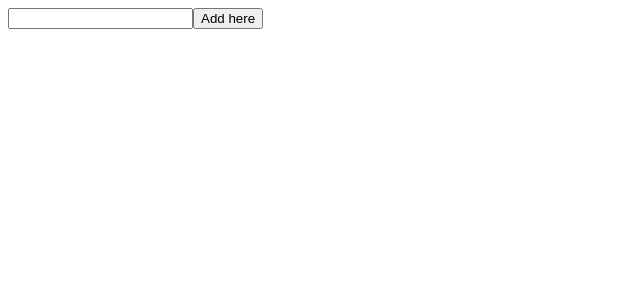
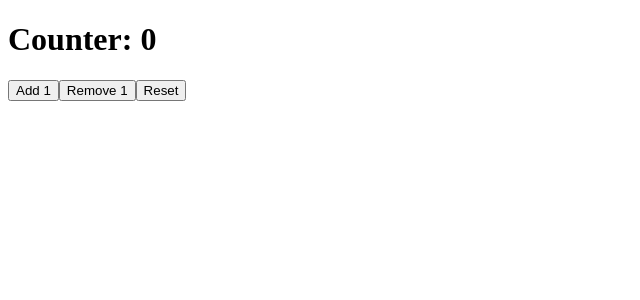
Before and after one commit to AlbertoRusso94/react-exercises, a React (Create React App) app: page / in a window 1280 px wide. Shown: the top 300 px of the page, without its empty margins (0-640 px from the left). Built offline with nearby package versions, Linux system fonts and the light colour scheme.

Commit message:
feature/Custom Hooks-01

```diff
--- a/src/App.js
+++ b/src/App.js
@@ -7,9 +7,9 @@ export class App extends React.Component {
   render() {
     return (
       <div>
-        {/* <ClickCounter initialValue={0} incrementValue={1} /> */}
+        <ClickCounter initialValue={0} incrementValue={1} />
         {/* <GithubUser username="AlbertoRusso94" /> */}
-        <GithubUserList />
+        {/* <GithubUserList /> */}
       </div>
     );
   }
--- a/src/ClickCounter.js
+++ b/src/ClickCounter.js
@@ -1,23 +1,36 @@
-import { useEffect, useState } from "react";
+import { useState } from "react";
 
-export function ClickCounter({ initialValue = 0 }) {
+function useCounter(initialValue = 0) {
   const [count, setCount] = useState(initialValue);
-
-  function onCounterChange() {
-    console.log(`counter value ${count}`);
-  }
-  useEffect(() => {
-    onCounterChange();
-  }, [count]);
-
-  function contatoreConBottone() {
+  function contatoreConBottoneUp() {
     setCount(count + 1);
   }
 
+  function contatoreConBottoneDown() {
+    setCount(count - 1);
+  }
+
+  function resetContatore() {
+    setCount(initialValue);
+  }
+  return {
+    counter: count,
+    onIncrement: contatoreConBottoneUp,
+    onDecrement: contatoreConBottoneDown,
+    onReset: resetContatore,
+  };
+}
+
+export function ClickCounter({ initialValue = 0 }) {
+  const { counter, onIncrement, onDecrement, onReset } =
+    useCounter(initialValue);
+
   return (
     <div>
-      <h1>Counter: {count} </h1>
-      <button onClick={contatoreConBottone}>Click here</button>
+      <h1>Counter: {counter} </h1>
+      <button onClick={onIncrement}>Add 1</button>
+      <button onClick={onDecrement}>Remove 1</button>
+      <button onClick={onReset}>Reset</button>
     </div>
   );
 }
```
